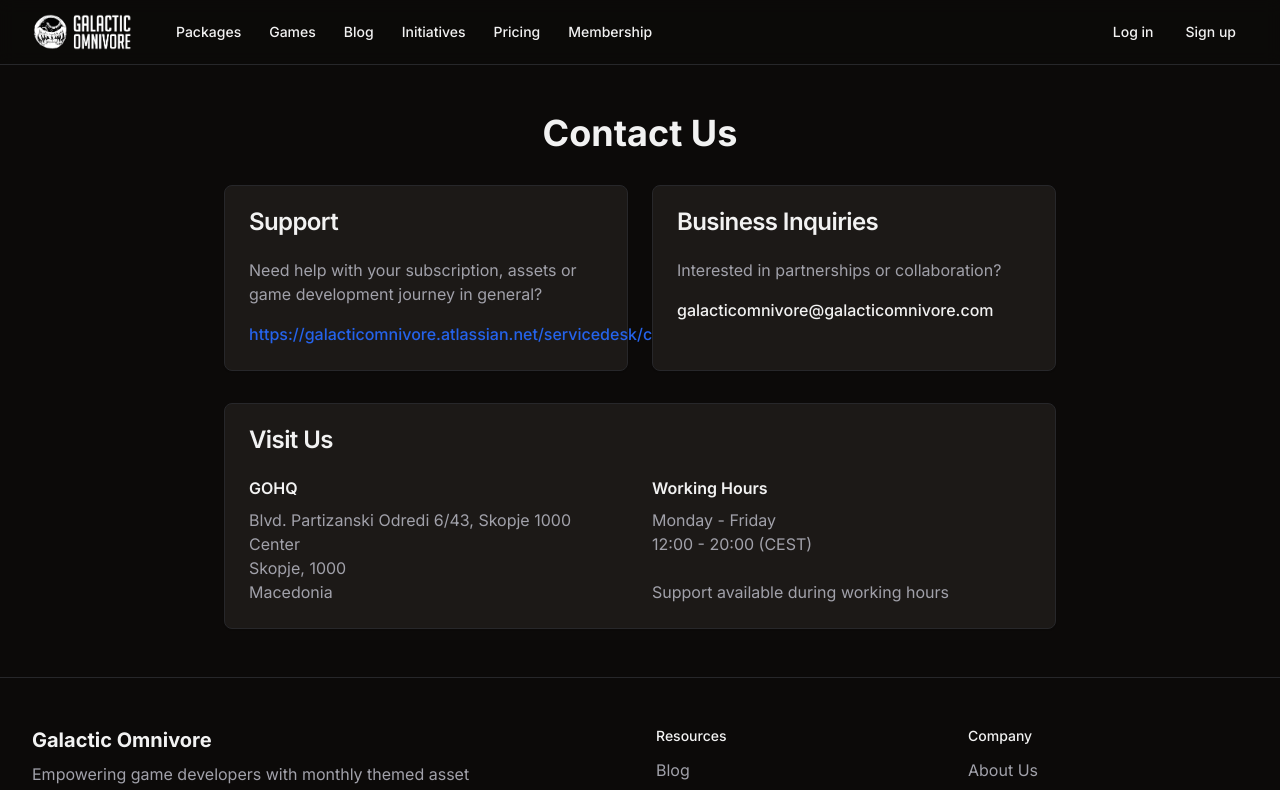
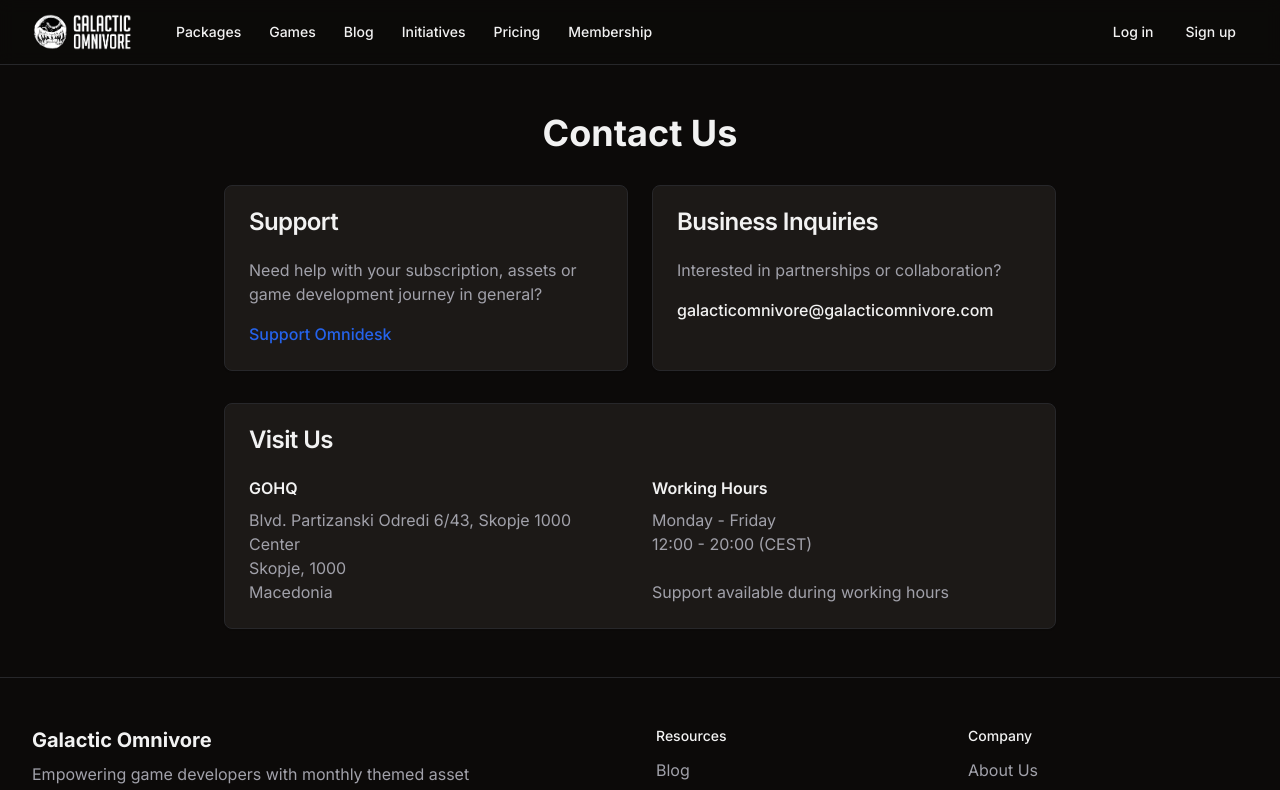
Before and after one commit to GalacticOmnivoreElder/gowebsite, a Next.js app: page /contact in a window 1280 px wide. Shown: the top 790 px of the page. Built offline with nearby package versions, Linux system fonts and the light colour scheme; no server answers.

Commit message:
Update Support Link Name

```diff
--- a/src/app/contact/page.js
+++ b/src/app/contact/page.js
@@ -20,7 +20,7 @@
               target="_blank"
               rel="noopener noreferrer"
             >
-              https://galacticomnivore.atlassian.net/servicedesk/customer/portal/
+              Support Omnidesk
             </a>
           </CardContent>
         </Card>
```
